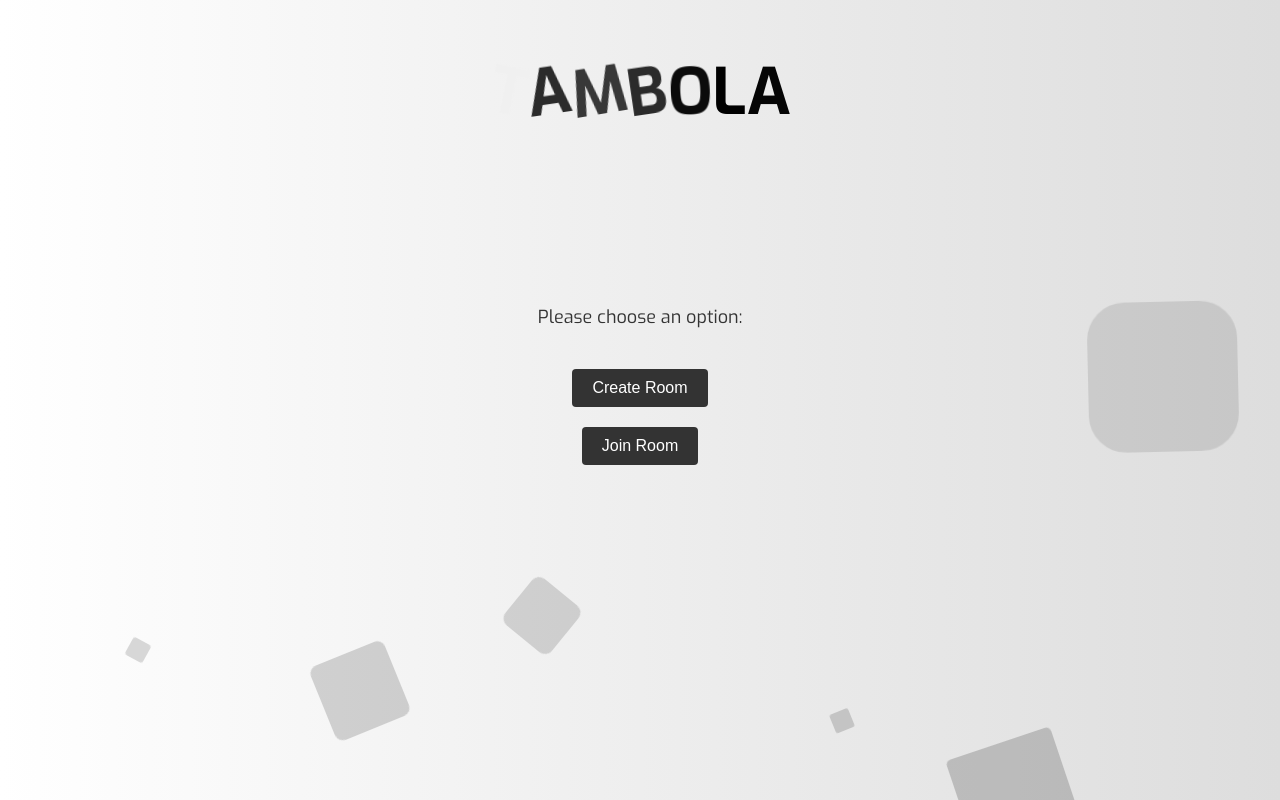
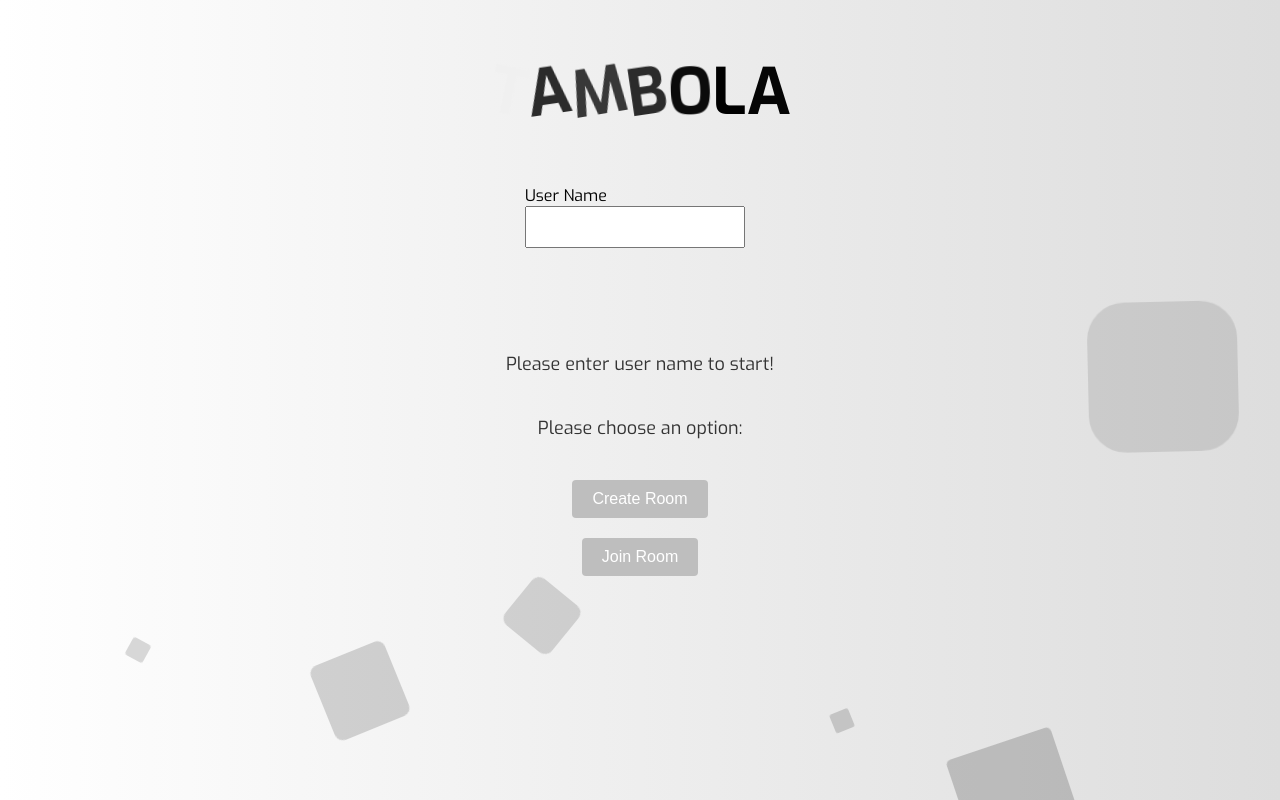
Before and after one commit to ajejey/tambola-frontend, a React (Create React App) app in the folder tambola/: page / in a window 1280 px wide. Built offline with nearby package versions, Linux system fonts and the light colour scheme; no server answers.

Commit message:
Add username feature and sort playes descending

```diff
--- a/tambola/src/components/Board/Board.js
+++ b/tambola/src/components/Board/Board.js
@@ -4,7 +4,7 @@ import { GlobalContext } from '../../context/Provider';
 import { useSearchParams } from 'react-router-dom';
 
 function Board() {
-  const { roomID, userID, host, socket } = useContext(GlobalContext)
+  const { roomID, userID, host, allCategoriesClaimed, socket } = useContext(GlobalContext)
   let [searchParams, setSearchParams] = useSearchParams();
   const [lastNumber, setLastNumber] = useState(null);
   const [calledNumbers, setCalledNumbers] = useState([]);
@@ -96,10 +96,12 @@ function Board() {
   }, [calledNumbers]);
 
   useEffect(() => {
-    socket.on('calledNumber', randomNumber => {
-      console.log("inside socket calledNumbers", randomNumber);
-      setCalledNumbers(randomNumber);
-    });
+    if (allCategoriesClaimed === false) {
+      socket.on('calledNumber', randomNumber => {
+        console.log("inside socket calledNumbers", randomNumber);
+        setCalledNumbers(randomNumber);
+      });
+    }
   }, [socket])
 
   useEffect(() => {
@@ -115,13 +117,13 @@ function Board() {
     <div>
       <div style={{ display: "flex", justifyContent: "space-between" }}>
         <div>Current Number: <strong>{lastNumber}</strong></div>
-        <div style={{ display: "flex", justifyContent: "flex-end", gap: "20px",marginRight:"2vw", marginBottom: "20px" }}>
+        <div style={{ display: "flex", justifyContent: "flex-end", gap: "20px", marginRight: "2vw", marginBottom: "20px" }}>
           <div>Room name: {roomID}</div>
           <div>User name: {userID}</div>
         </div>
       </div>
       {(userID.length && host.length && userID === host) ?
-        <div style={{ display: "flex", justifyContent: "space-between", marginRight: "2vw"}}>
+        <div style={{ display: "flex", justifyContent: "space-between", marginRight: "2vw" }}>
           <button className="start-call-button" onClick={handleStartCall} disabled={disableSelections}>Start Calling</button>
           <div className="chips">
             <button disabled={disableSelections} className={selectedChip === '3000' ? 'selected' : ''} onClick={() => handleChipClick('3000')}>3sec</button>
--- a/tambola/src/components/CreateRoom/CreateRoom.js
+++ b/tambola/src/components/CreateRoom/CreateRoom.js
@@ -34,13 +34,14 @@ export default function () {
         }
     }
 
+
     useEffect(() => {
-        let newUserId = nanoid(4)
+        // let newUserId = nanoid(4)
+        // setUserID(newUserId)
         let newRoomId = nanoid(6)
-        setUserID(newUserId)
         setRoomID(newRoomId)
-        setSearchParams({ userName: newUserId, roomName: newRoomId })
-        console.log("room", newUserId, newRoomId)
+        setSearchParams({ userName: userID, roomName: newRoomId })
+        console.log("room", userID, newRoomId)
     }, [])
 
     return (
--- a/tambola/src/components/GameRoom/GameRoom.js
+++ b/tambola/src/components/GameRoom/GameRoom.js
@@ -35,7 +35,7 @@ export default function GameRoom() {
                 <span>l</span>
                 <span>a</span>
             </div>
-            <div style={{display: 'flex', justifyContent: "space-evenly", marginLeft:"3vw"}}>
+            <div style={{display: 'flex', justifyContent: "space-between", marginLeft:"3vw"}}>
                 <Board />
                 <TicketDisplay />
             </div>
--- a/tambola/src/components/Home/Home.css
+++ b/tambola/src/components/Home/Home.css
@@ -4,7 +4,7 @@
   align-items: center;
   justify-content: center;
   height: 50vh;
-    gap: 20px
+  gap: 20px;
 }
 
 .initial-screen p {
@@ -24,6 +24,30 @@
   transition: background-color 0.3s ease;
 }
 
-  .initial-screen button:hover {
+.initial-screen button.disabled-button {
+  background-color: #bebebe;
+  color: white;
+  cursor: not-allowed;
+}
+
+.initial-screen button:hover:not(.disabled-button) {
   background-color: #555;
 }
+
+.user-name-input {
+  display: flex;
+  justify-content: center;
+}
+
+.user-name-input label {
+  font-size: 1rem;
+  margin-bottom: 0.5rem;
+}
+
+.user-name-input input {
+  padding: 0.5rem;
+  font-size: 1.2rem;
+  margin-bottom: 1rem;
+  width: 200px;
+  margin-right: 10px;
+}
--- a/tambola/src/components/Home/Home.js
+++ b/tambola/src/components/Home/Home.js
@@ -1,10 +1,16 @@
-import React from 'react'
+import React, { useContext } from 'react'
 import './Home.css'
 import Background from '../Background/Background'
 import { useNavigate } from 'react-router-dom'
+import { GlobalContext } from '../../context/Provider'
 
 export default function Home() {
     const navigate = useNavigate()
+    const { userID, setUserID } = useContext(GlobalContext)
+
+    const handleUsernameChange = (e) => {
+        setUserID(e.target.value)
+    }
 
     const handleCreateRoom = () => {
         navigate("/create-room")
@@ -26,10 +32,18 @@ export default function Home() {
                 <span>l</span>
                 <span>a</span>
             </div>
+            <div className='user-name-input'>
+                <div>
+                    <label htmlFor="username">User Name</label>
+                    <br />
+                    <input type="text" id="username" value={userID} onChange={handleUsernameChange} />
+                </div>
+            </div>
             <div className="initial-screen">
+                {userID.length === 0 && <p>Please enter user name to start!</p>}
                 <p>Please choose an option:</p>
-                <button onClick={handleCreateRoom}>Create Room</button>
-                <button onClick={handleJoinRoom}>Join Room</button>
+                <button disabled={userID.length === 0} className={userID.length === 0 ? "disabled-button" : ""} onClick={handleCreateRoom}>Create Room</button>
+                <button disabled={userID.length === 0} className={userID.length === 0 ? "disabled-button" : ""} onClick={handleJoinRoom}>Join Room</button>
             </div>
         </div>
     )
--- a/tambola/src/components/JoinRoom/JoinRoom.js
+++ b/tambola/src/components/JoinRoom/JoinRoom.js
@@ -6,7 +6,7 @@ import { useNavigate, useSearchParams } from 'react-router-dom'
 import { nanoid } from 'nanoid'
 
 export default function JoinRoom() {
-  const { roomID, setRoomID, userID, setUserID, socket } = useContext(GlobalContext)
+  const { roomID, setRoomID, userID, setUserID, userName, socket } = useContext(GlobalContext)
   let [searchParams, setSearchParams] = useSearchParams();
   const navigate = useNavigate()
 
@@ -29,10 +29,10 @@ export default function JoinRoom() {
   }
 
   useEffect(() => {
-    let newUserId = nanoid(4)
-    setUserID(newUserId)
-    setSearchParams({ userName: newUserId })
-    console.log("room", newUserId)
+    // let newUserId = nanoid(4)
+    // setUserID(newUserId)
+    setSearchParams({ userName: userID })
+    console.log("join room", userID)
   }, [])
 
   return (
--- a/tambola/src/components/PlayerList/PlayerList.js
+++ b/tambola/src/components/PlayerList/PlayerList.js
@@ -9,9 +9,10 @@ function PlayerList() {
 
   // Listen for updates to the players array from the server
   useEffect(() => {
-    let sortedArray = allUsers.sort((a, b) => a.score - b.score)
-    setPlayers(sortedArray)
+    let sortedArray = [...allUsers].sort((a, b) => b.score - a.score);
+    setPlayers(sortedArray);
   }, [allUsers]);
+
 
   return (
     <div>
--- a/tambola/src/components/TicketDisplay/TicketDisplay.js
+++ b/tambola/src/components/TicketDisplay/TicketDisplay.js
@@ -8,7 +8,7 @@ import { scoreCategories } from '../../constants/constants';
 import { useSearchParams } from 'react-router-dom';
 
 function TicketDisplay() {
-  const { roomID, userID, setAllUsers, setHost, socket } = useContext(GlobalContext)
+  const { roomID, userID, setAllUsers, setHost, setAllCategoriesClaimed, socket } = useContext(GlobalContext)
   const [ticket, setTicket] = useState([]);
   const [struckNumbers, setStruckNumbers] = useState([])
   const [claimedCategories, setClaimedCategories] = useState([]);
@@ -168,6 +168,9 @@ function TicketDisplay() {
     if(claimed.length > 0){
       let key = `claimed_${claimed.length}`
       setSearchParams({ ...Object.fromEntries([...searchParams]), [key]: claimed[claimed.length -1] })
+      if(claimed.length === 12){
+        setAllCategoriesClaimed(true)
+      }
     }
   }, [claimed])
   console.log("claimed", claimed)
@@ -199,7 +202,7 @@ function TicketDisplay() {
   }, [socket])
 
   useEffect(() => {
-    setClaimedCategories(["FULL_HOUSE_1"])
+    setClaimedCategories([])
     if (Object.keys(Object.fromEntries([...searchParams])).some(str => str.includes("claimed"))) {
       let allClaimed = Object.keys(Object.fromEntries([...searchParams])).filter(str => str.includes("claimed"))
       setClaimed(allClaimed.map(key => Object.fromEntries([...searchParams])[key]))
@@ -237,9 +240,9 @@ function TicketDisplay() {
         )}
         <div className="score-category-list">
           {scoreCategories.map((category, index) => (
-            <div key={index} className="score-category" style={claimedCategories.includes(category.category) ? {backgroundColor: "#FF2366"}: {}}>
-              <div className="category">{category.category}</div>
-              <div className="score">{category.score}</div>
+            <div key={index} className="score-category" style={claimedCategories.includes(category.category) ? {backgroundColor: "#737272"}: {}}>
+              <div className="category" style={claimedCategories.includes(category.category) ? {color: "white"}: {}}>{category.category}</div>
+              <div className="score" style={claimedCategories.includes(category.category) ? {color: "white"}: {}}>{category.score}</div>
               <div className="info-icon">
                 <FontAwesomeIcon icon={faInfoCircle} />
                 <div className="tooltip">{category.description}</div>
--- a/tambola/src/components/TicketDisplay/ticketDisplay.css
+++ b/tambola/src/components/TicketDisplay/ticketDisplay.css
@@ -68,8 +68,8 @@
   }
 
   .chip.disabled {
-    background-color: #ccc;
-    color: #555;
+    background-color: #333;
+    color: white;
     cursor: not-allowed;
   }
 
@@ -121,7 +121,7 @@
     top: 20px;
     right: 20px;
     padding: 10px 20px;
-    background-color: #f44336;
+    background-color: #646464;
     color: #fff;
     border-radius: 4px;
     font-size: 14px;
--- a/tambola/src/context/Provider.js
+++ b/tambola/src/context/Provider.js
@@ -9,6 +9,7 @@ export const GlobalProvider = ({ children }) => {
     const [userID, setUserID] = useState("")
     const [allUsers, setAllUsers] = useState([])
     const [host, setHost] = useState("")
+    const [allCategoriesClaimed, setAllCategoriesClaimed] = useState(false)
     // const socket = io("http://localhost:5000")
     const socket = io("https://tambola-backend-production.up.railway.app/")
 
@@ -23,6 +24,8 @@ export const GlobalProvider = ({ children }) => {
                 setAllUsers,
                 host,
                 setHost,
+                allCategoriesClaimed,
+                setAllCategoriesClaimed,
                 socket
             }}>
             {children}
```
Also changed, not shown: 2 other files (tests, documents, lock files or other folders). Lines whose indentation alone changed are shown as unchanged.
